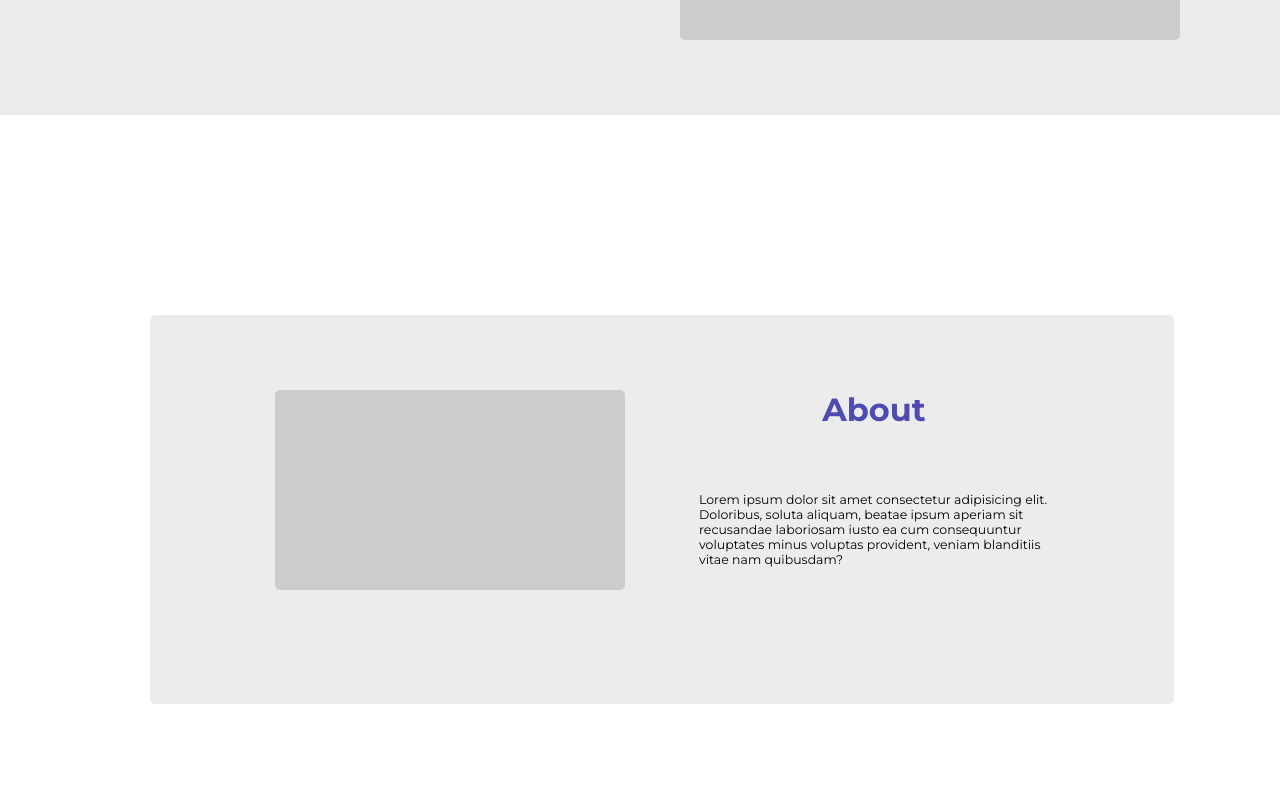
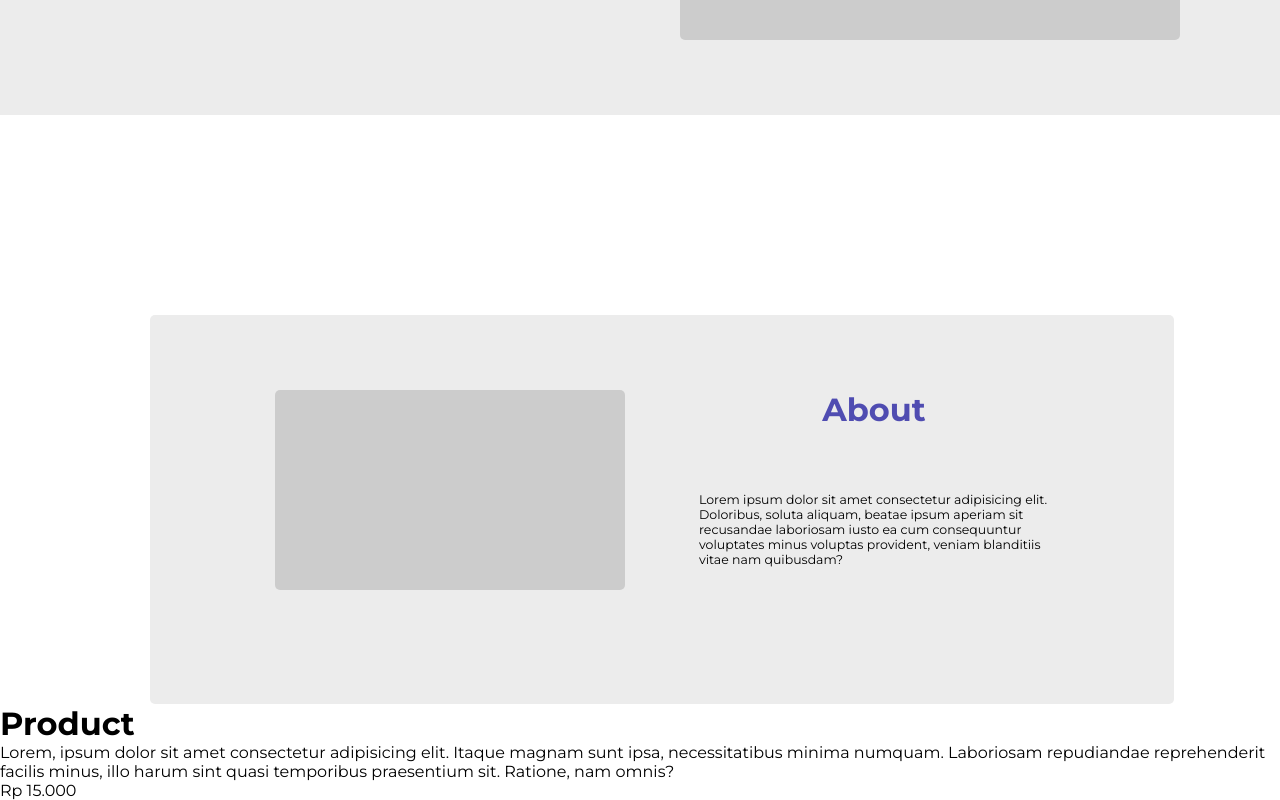
Before and after one commit to azanra/personal-product-landing-page, a React (Vite) app: page / in a window 1280 px wide. Shown: the part 750-1550 px from the top of the page. Before the commit the page ends 1454 px from the top, so only its background shows below. Built offline with nearby package versions, Linux system fonts and the light colour scheme.

Commit message:
Create product item by map through product object

```diff
--- a/src/modules/body/product/image/image.jsx
+++ b/src/modules/body/product/image/image.jsx
@@ -1,7 +1,7 @@
-function ProductImage() {
+function ProductImage({image}) {
     return (
         <div>
-            <div></div>
+            <div>{image}</div>
         </div>
     )
 }
--- a/src/modules/body/product/product.jsx
+++ b/src/modules/body/product/product.jsx
@@ -4,6 +4,7 @@ import { ProductText } from "./text/text";
 function ProductContainer() {
     const productArr = [
         {
+            id: 1,
             image: "",
             name: "Product",
             description: "Lorem, ipsum dolor sit amet consectetur adipisicing elit. Itaque magnam sunt ipsa, necessitatibus minima numquam. Laboriosam repudiandae reprehenderit facilis minus, illo harum sint quasi temporibus praesentium sit. Ratione, nam omnis?",
@@ -11,10 +12,20 @@ function ProductContainer() {
         }
     ]
     return (
-        <div>
-            <ProductImage/>
-            <ProductText/>
-        </div>
+            productArr.map((product, index) => {
+                return (
+                    <div key={product.id}>
+                        <ProductImage
+                            image = {product.image}
+                        />
+                        <ProductText
+                            name = {product.name}
+                            description = {product.description}
+                            price = {product.price}
+                        />
+                    </div>
+                )
+            })
     )
 }
 
--- a/src/modules/body/product/text/text.jsx
+++ b/src/modules/body/product/text/text.jsx
@@ -1,12 +1,12 @@
-function ProductText() {
+function ProductText({name, description, price}) {
     return (
         <div>
             <div>
-                <h1></h1>
-                <p></p>
+                <h1>{name}</h1>
+                <p>{description}</p>
             </div>
             <div>
-                <p></p>
+                <p>{price}</p>
             </div>
         </div>
     )
```
